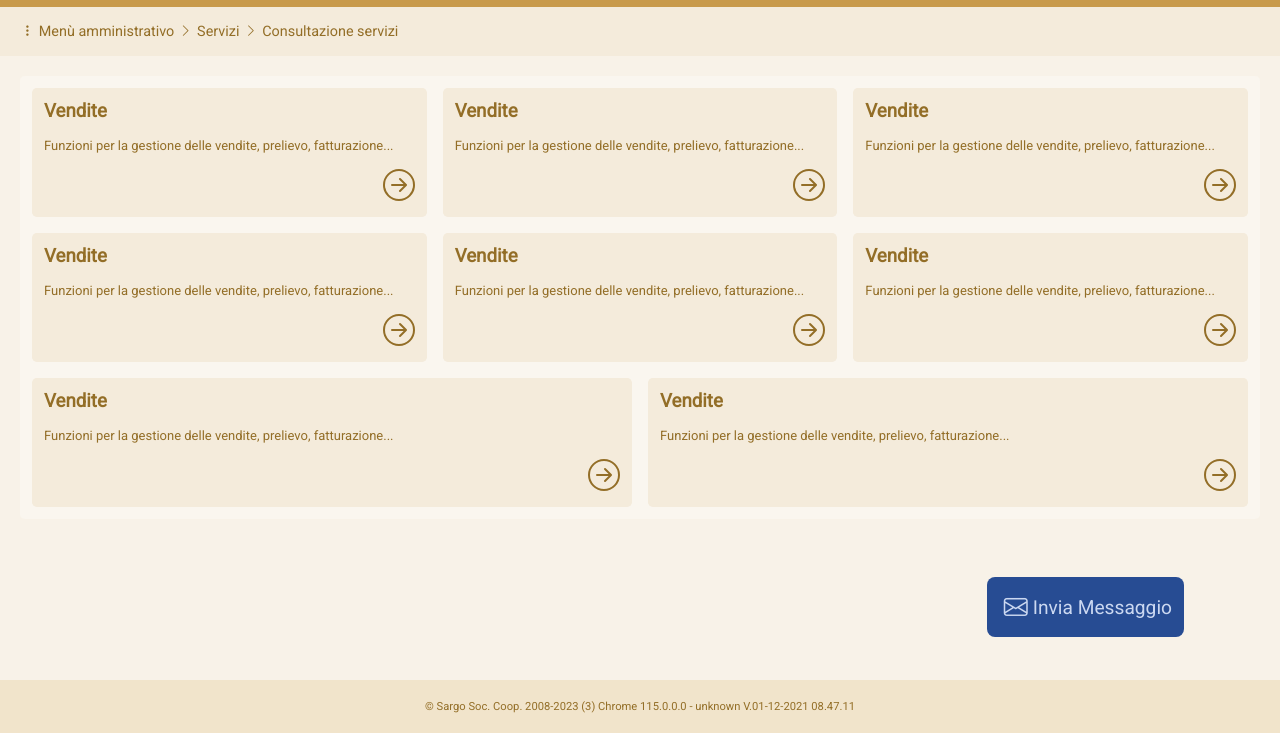
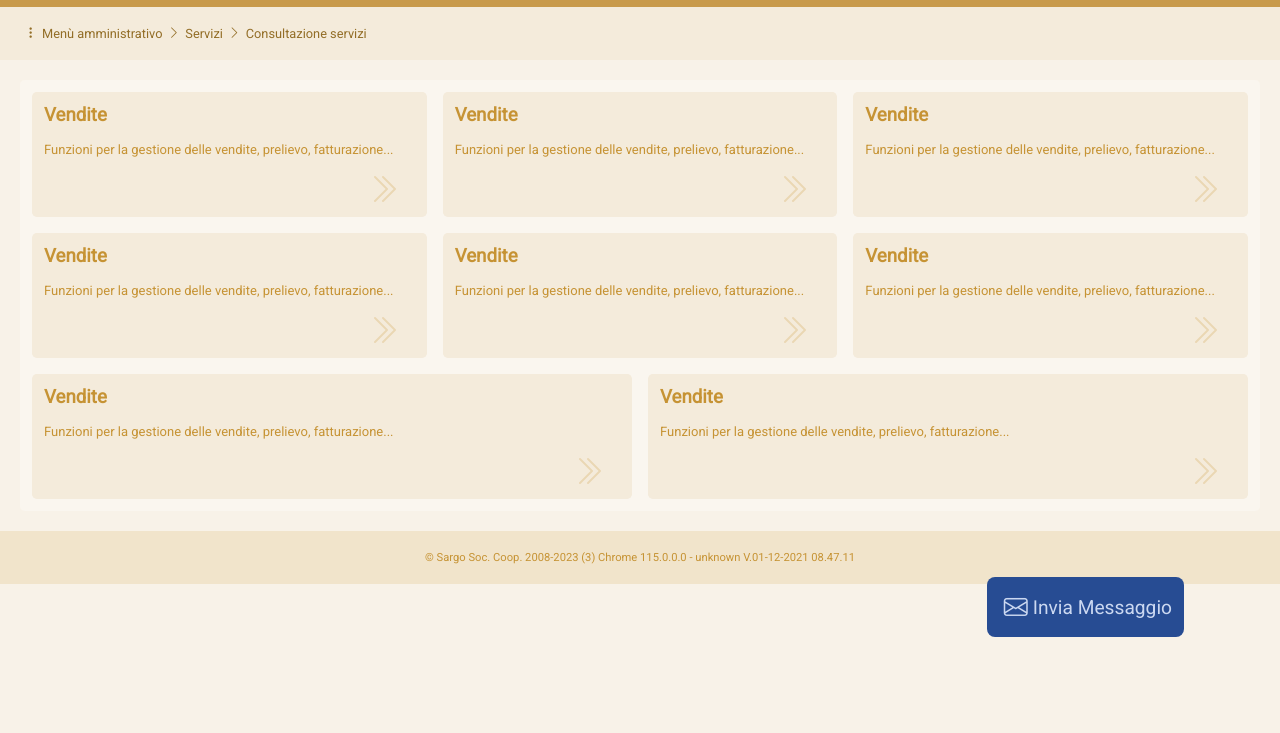
Before and after one commit to reginaldogomes/dittaweb, a website: page index.html in a window 1280 px wide. Shown: the part 67-800 px from the top of the page. Drawn offline with nearby package versions, Linux system fonts and the light colour scheme.

Commit message:
menu page adjusted

```diff
--- a/index.html
+++ b/index.html
@@ -62,7 +62,7 @@
       </div>
     </div>
   </header>
-  <nav>
+  <nav class="navbar">
     <ul>
       <li><a href="#">Menù amministrativo</a></li>
       <li><a href="#">Servizi</a></li>
@@ -71,86 +71,94 @@
   </nav>
   <main>
     <div class="menu">
-      <div class="menu__item">
+      <a href="" class="menu__item">
         <h3>Vendite</h3>
         <p>Funzioni per la gestione delle vendite, prelievo, fatturazione...</p>
-        <a href="vendite.php" class="vocemenu"><svg xmlns="http://www.w3.org/2000/svg" width="32" height="32"
-            fill="currentColor" class="bi bi-arrow-right-circle" viewBox="0 0 16 16">
+        <svg xmlns="http://www.w3.org/2000/svg" width="32" height="32" fill="currentColor"
+          class="bi bi-chevron-double-right" viewBox="0 0 16 16">
           <path fill-rule="evenodd"
-              d="M1 8a7 7 0 1 0 14 0A7 7 0 0 0 1 8zm15 0A8 8 0 1 1 0 8a8 8 0 0 1 16 0zM4.5 7.5a.5.5 0 0 0 0 1h5.793l-2.147 2.146a.5.5 0 0 0 .708.708l3-3a.5.5 0 0 0 0-.708l-3-3a.5.5 0 1 0-.708.708L10.293 7.5H4.5z" />
+            d="M3.646 1.646a.5.5 0 0 1 .708 0l6 6a.5.5 0 0 1 0 .708l-6 6a.5.5 0 0 1-.708-.708L9.293 8 3.646 2.354a.5.5 0 0 1 0-.708z" />
+          <path fill-rule="evenodd"
+            d="M7.646 1.646a.5.5 0 0 1 .708 0l6 6a.5.5 0 0 1 0 .708l-6 6a.5.5 0 0 1-.708-.708L13.293 8 7.646 2.354a.5.5 0 0 1 0-.708z" />
         </svg>
       </a>
-      </div>
-      <div class="menu__item">
+      <a href="" class="menu__item">
         <h3>Vendite</h3>
         <p>Funzioni per la gestione delle vendite, prelievo, fatturazione...</p>
-        <a href="vendite.php" class="vocemenu"><svg xmlns="http://www.w3.org/2000/svg" width="32" height="32"
-            fill="currentColor" class="bi bi-arrow-right-circle" viewBox="0 0 16 16">
+        <svg xmlns="http://www.w3.org/2000/svg" width="32" height="32" fill="currentColor"
+          class="bi bi-chevron-double-right" viewBox="0 0 16 16">
           <path fill-rule="evenodd"
-              d="M1 8a7 7 0 1 0 14 0A7 7 0 0 0 1 8zm15 0A8 8 0 1 1 0 8a8 8 0 0 1 16 0zM4.5 7.5a.5.5 0 0 0 0 1h5.793l-2.147 2.146a.5.5 0 0 0 .708.708l3-3a.5.5 0 0 0 0-.708l-3-3a.5.5 0 1 0-.708.708L10.293 7.5H4.5z" />
+            d="M3.646 1.646a.5.5 0 0 1 .708 0l6 6a.5.5 0 0 1 0 .708l-6 6a.5.5 0 0 1-.708-.708L9.293 8 3.646 2.354a.5.5 0 0 1 0-.708z" />
+          <path fill-rule="evenodd"
+            d="M7.646 1.646a.5.5 0 0 1 .708 0l6 6a.5.5 0 0 1 0 .708l-6 6a.5.5 0 0 1-.708-.708L13.293 8 7.646 2.354a.5.5 0 0 1 0-.708z" />
         </svg>
       </a>
-      </div>
-      <div class="menu__item">
+      <a href="" class="menu__item">
         <h3>Vendite</h3>
         <p>Funzioni per la gestione delle vendite, prelievo, fatturazione...</p>
-        <a href="vendite.php" class="vocemenu"><svg xmlns="http://www.w3.org/2000/svg" width="32" height="32"
-            fill="currentColor" class="bi bi-arrow-right-circle" viewBox="0 0 16 16">
+        <svg xmlns="http://www.w3.org/2000/svg" width="32" height="32" fill="currentColor"
+          class="bi bi-chevron-double-right" viewBox="0 0 16 16">
           <path fill-rule="evenodd"
-              d="M1 8a7 7 0 1 0 14 0A7 7 0 0 0 1 8zm15 0A8 8 0 1 1 0 8a8 8 0 0 1 16 0zM4.5 7.5a.5.5 0 0 0 0 1h5.793l-2.147 2.146a.5.5 0 0 0 .708.708l3-3a.5.5 0 0 0 0-.708l-3-3a.5.5 0 1 0-.708.708L10.293 7.5H4.5z" />
+            d="M3.646 1.646a.5.5 0 0 1 .708 0l6 6a.5.5 0 0 1 0 .708l-6 6a.5.5 0 0 1-.708-.708L9.293 8 3.646 2.354a.5.5 0 0 1 0-.708z" />
+          <path fill-rule="evenodd"
+            d="M7.646 1.646a.5.5 0 0 1 .708 0l6 6a.5.5 0 0 1 0 .708l-6 6a.5.5 0 0 1-.708-.708L13.293 8 7.646 2.354a.5.5 0 0 1 0-.708z" />
         </svg>
       </a>
-      </div>
-      <div class="menu__item">
+      <a href="" class="menu__item">
         <h3>Vendite</h3>
         <p>Funzioni per la gestione delle vendite, prelievo, fatturazione...</p>
-        <a href="vendite.php" class="vocemenu"><svg xmlns="http://www.w3.org/2000/svg" width="32" height="32"
-            fill="currentColor" class="bi bi-arrow-right-circle" viewBox="0 0 16 16">
+        <svg xmlns="http://www.w3.org/2000/svg" width="32" height="32" fill="currentColor"
+          class="bi bi-chevron-double-right" viewBox="0 0 16 16">
           <path fill-rule="evenodd"
-              d="M1 8a7 7 0 1 0 14 0A7 7 0 0 0 1 8zm15 0A8 8 0 1 1 0 8a8 8 0 0 1 16 0zM4.5 7.5a.5.5 0 0 0 0 1h5.793l-2.147 2.146a.5.5 0 0 0 .708.708l3-3a.5.5 0 0 0 0-.708l-3-3a.5.5 0 1 0-.708.708L10.293 7.5H4.5z" />
+            d="M3.646 1.646a.5.5 0 0 1 .708 0l6 6a.5.5 0 0 1 0 .708l-6 6a.5.5 0 0 1-.708-.708L9.293 8 3.646 2.354a.5.5 0 0 1 0-.708z" />
+          <path fill-rule="evenodd"
+            d="M7.646 1.646a.5.5 0 0 1 .708 0l6 6a.5.5 0 0 1 0 .708l-6 6a.5.5 0 0 1-.708-.708L13.293 8 7.646 2.354a.5.5 0 0 1 0-.708z" />
         </svg>
       </a>
-      </div>
-      <div class="menu__item">
+      <a href="" class="menu__item">
         <h3>Vendite</h3>
         <p>Funzioni per la gestione delle vendite, prelievo, fatturazione...</p>
-        <a href="vendite.php" class="vocemenu"><svg xmlns="http://www.w3.org/2000/svg" width="32" height="32"
-            fill="currentColor" class="bi bi-arrow-right-circle" viewBox="0 0 16 16">
+        <svg xmlns="http://www.w3.org/2000/svg" width="32" height="32" fill="currentColor"
+          class="bi bi-chevron-double-right" viewBox="0 0 16 16">
           <path fill-rule="evenodd"
-              d="M1 8a7 7 0 1 0 14 0A7 7 0 0 0 1 8zm15 0A8 8 0 1 1 0 8a8 8 0 0 1 16 0zM4.5 7.5a.5.5 0 0 0 0 1h5.793l-2.147 2.146a.5.5 0 0 0 .708.708l3-3a.5.5 0 0 0 0-.708l-3-3a.5.5 0 1 0-.708.708L10.293 7.5H4.5z" />
+            d="M3.646 1.646a.5.5 0 0 1 .708 0l6 6a.5.5 0 0 1 0 .708l-6 6a.5.5 0 0 1-.708-.708L9.293 8 3.646 2.354a.5.5 0 0 1 0-.708z" />
+          <path fill-rule="evenodd"
+            d="M7.646 1.646a.5.5 0 0 1 .708 0l6 6a.5.5 0 0 1 0 .708l-6 6a.5.5 0 0 1-.708-.708L13.293 8 7.646 2.354a.5.5 0 0 1 0-.708z" />
         </svg>
       </a>
-      </div>
-      <div class="menu__item">
+      <a href="" class="menu__item">
         <h3>Vendite</h3>
         <p>Funzioni per la gestione delle vendite, prelievo, fatturazione...</p>
-        <a href="vendite.php" class="vocemenu"><svg xmlns="http://www.w3.org/2000/svg" width="32" height="32"
-            fill="currentColor" class="bi bi-arrow-right-circle" viewBox="0 0 16 16">
+        <svg xmlns="http://www.w3.org/2000/svg" width="32" height="32" fill="currentColor"
+          class="bi bi-chevron-double-right" viewBox="0 0 16 16">
           <path fill-rule="evenodd"
-              d="M1 8a7 7 0 1 0 14 0A7 7 0 0 0 1 8zm15 0A8 8 0 1 1 0 8a8 8 0 0 1 16 0zM4.5 7.5a.5.5 0 0 0 0 1h5.793l-2.147 2.146a.5.5 0 0 0 .708.708l3-3a.5.5 0 0 0 0-.708l-3-3a.5.5 0 1 0-.708.708L10.293 7.5H4.5z" />
+            d="M3.646 1.646a.5.5 0 0 1 .708 0l6 6a.5.5 0 0 1 0 .708l-6 6a.5.5 0 0 1-.708-.708L9.293 8 3.646 2.354a.5.5 0 0 1 0-.708z" />
+          <path fill-rule="evenodd"
+            d="M7.646 1.646a.5.5 0 0 1 .708 0l6 6a.5.5 0 0 1 0 .708l-6 6a.5.5 0 0 1-.708-.708L13.293 8 7.646 2.354a.5.5 0 0 1 0-.708z" />
         </svg>
       </a>
-      </div>
-      <div class="menu__item">
+      <a href="" class="menu__item">
         <h3>Vendite</h3>
         <p>Funzioni per la gestione delle vendite, prelievo, fatturazione...</p>
-        <a href="vendite.php" class="vocemenu"><svg xmlns="http://www.w3.org/2000/svg" width="32" height="32"
-            fill="currentColor" class="bi bi-arrow-right-circle" viewBox="0 0 16 16">
+        <svg xmlns="http://www.w3.org/2000/svg" width="32" height="32" fill="currentColor"
+          class="bi bi-chevron-double-right" viewBox="0 0 16 16">
           <path fill-rule="evenodd"
-              d="M1 8a7 7 0 1 0 14 0A7 7 0 0 0 1 8zm15 0A8 8 0 1 1 0 8a8 8 0 0 1 16 0zM4.5 7.5a.5.5 0 0 0 0 1h5.793l-2.147 2.146a.5.5 0 0 0 .708.708l3-3a.5.5 0 0 0 0-.708l-3-3a.5.5 0 1 0-.708.708L10.293 7.5H4.5z" />
+            d="M3.646 1.646a.5.5 0 0 1 .708 0l6 6a.5.5 0 0 1 0 .708l-6 6a.5.5 0 0 1-.708-.708L9.293 8 3.646 2.354a.5.5 0 0 1 0-.708z" />
+          <path fill-rule="evenodd"
+            d="M7.646 1.646a.5.5 0 0 1 .708 0l6 6a.5.5 0 0 1 0 .708l-6 6a.5.5 0 0 1-.708-.708L13.293 8 7.646 2.354a.5.5 0 0 1 0-.708z" />
         </svg>
       </a>
-      </div>
-      <div class="menu__item">
+      <a href="" class="menu__item">
         <h3>Vendite</h3>
         <p>Funzioni per la gestione delle vendite, prelievo, fatturazione...</p>
-        <a href="vendite.php" class="vocemenu"><svg xmlns="http://www.w3.org/2000/svg" width="32" height="32"
-            fill="currentColor" class="bi bi-arrow-right-circle" viewBox="0 0 16 16">
+        <svg xmlns="http://www.w3.org/2000/svg" width="32" height="32" fill="currentColor"
+          class="bi bi-chevron-double-right" viewBox="0 0 16 16">
           <path fill-rule="evenodd"
-              d="M1 8a7 7 0 1 0 14 0A7 7 0 0 0 1 8zm15 0A8 8 0 1 1 0 8a8 8 0 0 1 16 0zM4.5 7.5a.5.5 0 0 0 0 1h5.793l-2.147 2.146a.5.5 0 0 0 .708.708l3-3a.5.5 0 0 0 0-.708l-3-3a.5.5 0 1 0-.708.708L10.293 7.5H4.5z" />
+            d="M3.646 1.646a.5.5 0 0 1 .708 0l6 6a.5.5 0 0 1 0 .708l-6 6a.5.5 0 0 1-.708-.708L9.293 8 3.646 2.354a.5.5 0 0 1 0-.708z" />
+          <path fill-rule="evenodd"
+            d="M7.646 1.646a.5.5 0 0 1 .708 0l6 6a.5.5 0 0 1 0 .708l-6 6a.5.5 0 0 1-.708-.708L13.293 8 7.646 2.354a.5.5 0 0 1 0-.708z" />
         </svg>
       </a>
-      </div>
     </div>
   </main>
 
--- a/preferences.css
+++ b/preferences.css
@@ -148,11 +148,12 @@ body {
   visibility: hidden;
 }
 
-/* .header .dropdown-content:hover {
-  .dropdown {
+.header .dropdown-content:hover {
+  > .dropdown {
     background-color: var(--primary--color--500);
+    display: none;
   }
-} */
+}
 
 .header .dropdown-content ul li a {
   display: block;
@@ -183,38 +184,40 @@ body {
   background-color: #000000;
 } */
 
-nav {
+.navbar {
   width: 100vw;
   display: flex;
   align-items: center;
   background-color: var(--primary--color--500);
-  padding: 1em;
+  padding: 1.2em;
 }
 
-nav ul,
+.navbar ul,
 li {
   display: flex;
   align-items: center;
+  align-content: center;
+  justify-content: baseline;
 }
-nav ul li::before {
+.navbar ul li::before {
   content: "\F285";
   font-family: "bootstrap-icons";
   font-size: 0.8rem;
   padding: 0 5px 0 5px;
 }
 
-nav ul li:nth-child(1)::before {
+.navbar ul li:nth-child(1)::before {
   content: "\F5D3";
   font-family: "bootstrap-icons";
   transition: 0.3s;
 }
 
-nav ul li a {
-  font-size: 0.9rem;
+.navbar ul li a {
+  font-size: 0.8rem;
   color: var(--secondary--color--500);
 }
 
-nav ul li a:hover {
+.navbar ul li a:hover {
   color: var(--secondary--color--200);
   transition: color 0.3s;
 }
@@ -254,20 +257,34 @@ main {
   row-gap: 16px;
   border-radius: var(--border-radius);
   -webkit-border-radius: var(--border-radius);
-  box-shadow: 0 0 0 0 rgba(0, 0, 0, 0.75);
+  transition: 0.2s;
+  min-width: 20%;
+  flex-basis: auto;
+}
+.menu .menu__item:hover {
+  background-color: var(--primary--color--300);
+  transition: background-color translateY 0.2s;
+  box-shadow: 1px 1px 1px 1px rgba(0, 0, 0, 0.75);
   -webkit-box-shadow: 0 0 0 0 rgba(0, 0, 0, 0.75);
   -moz-box-shadow: 0 0 0 0 rgba(0, 0, 0, 0.75);
-  transition: 0.2s;
+  transform: translateY(0.2em);
 }
 
-.menu .menu__item:hover {
-  background-color: var(--primary--color--300);
-  transition: background-color 0.2s;
+.menu .menu__item h3,
+p {
+  color: var(--secondary--color--400);
 }
 
-.menu .menu__item a {
-  color: var(--secondary--color--500);
+.menu .menu__item svg {
   align-self: flex-end;
+  color: var(--secondary--color--200);
+  transform: translateX(-1em);
+  transition: 0.3s;
+  opacity: 0.6;
+}
+.menu .menu__item:hover svg {
+  transform: translateX(0.1em);
+  opacity: 1;
 }
 
 .footer {
@@ -276,8 +293,6 @@ main {
   flex-direction: row;
   justify-content: center;
   align-items: center;
-  position: absolute;
-  bottom: 0;
   background-color: var(--secondary--color--100);
   padding: 20px;
 }
```
Lines whose indentation alone changed are shown as unchanged.
